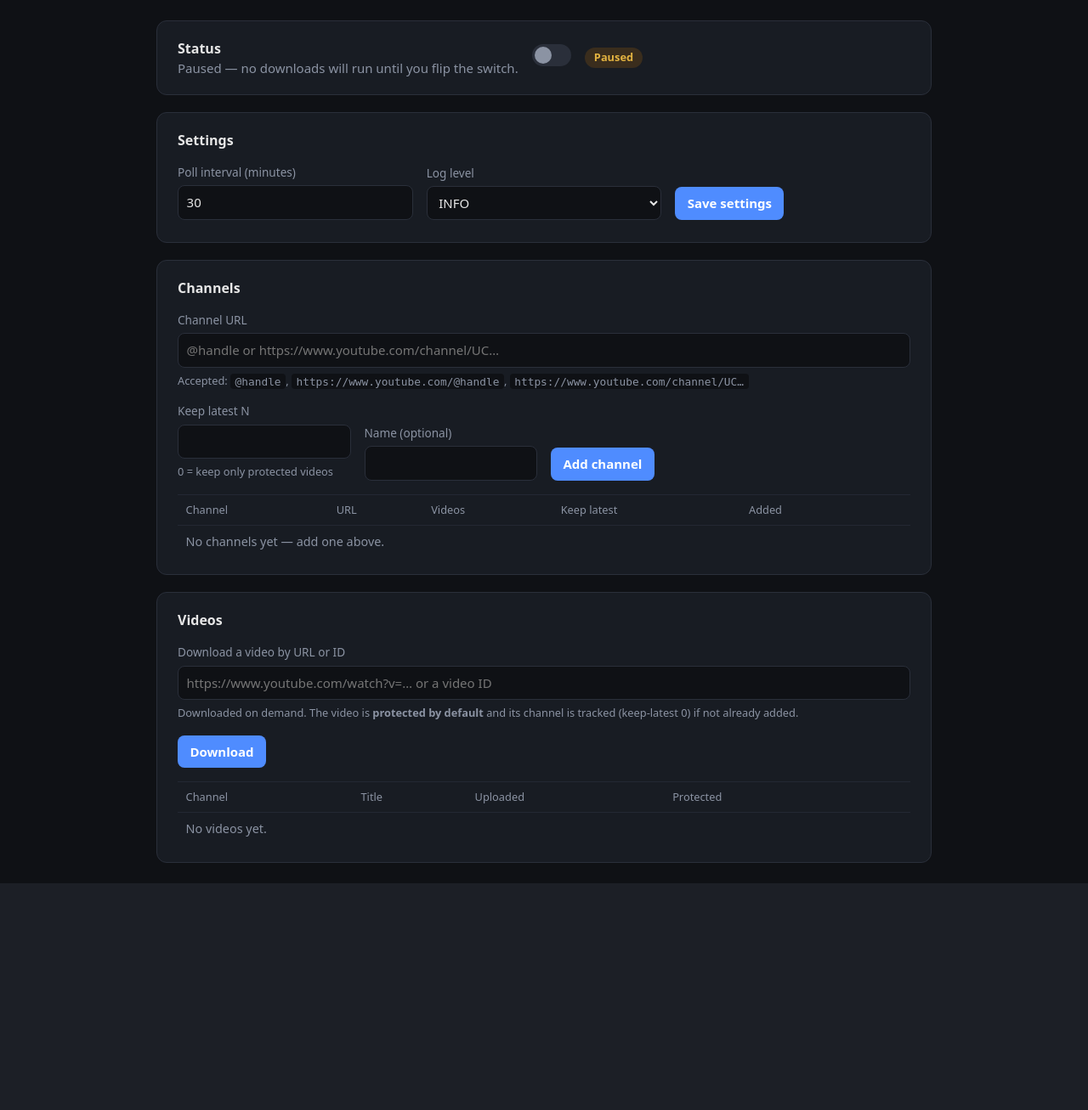
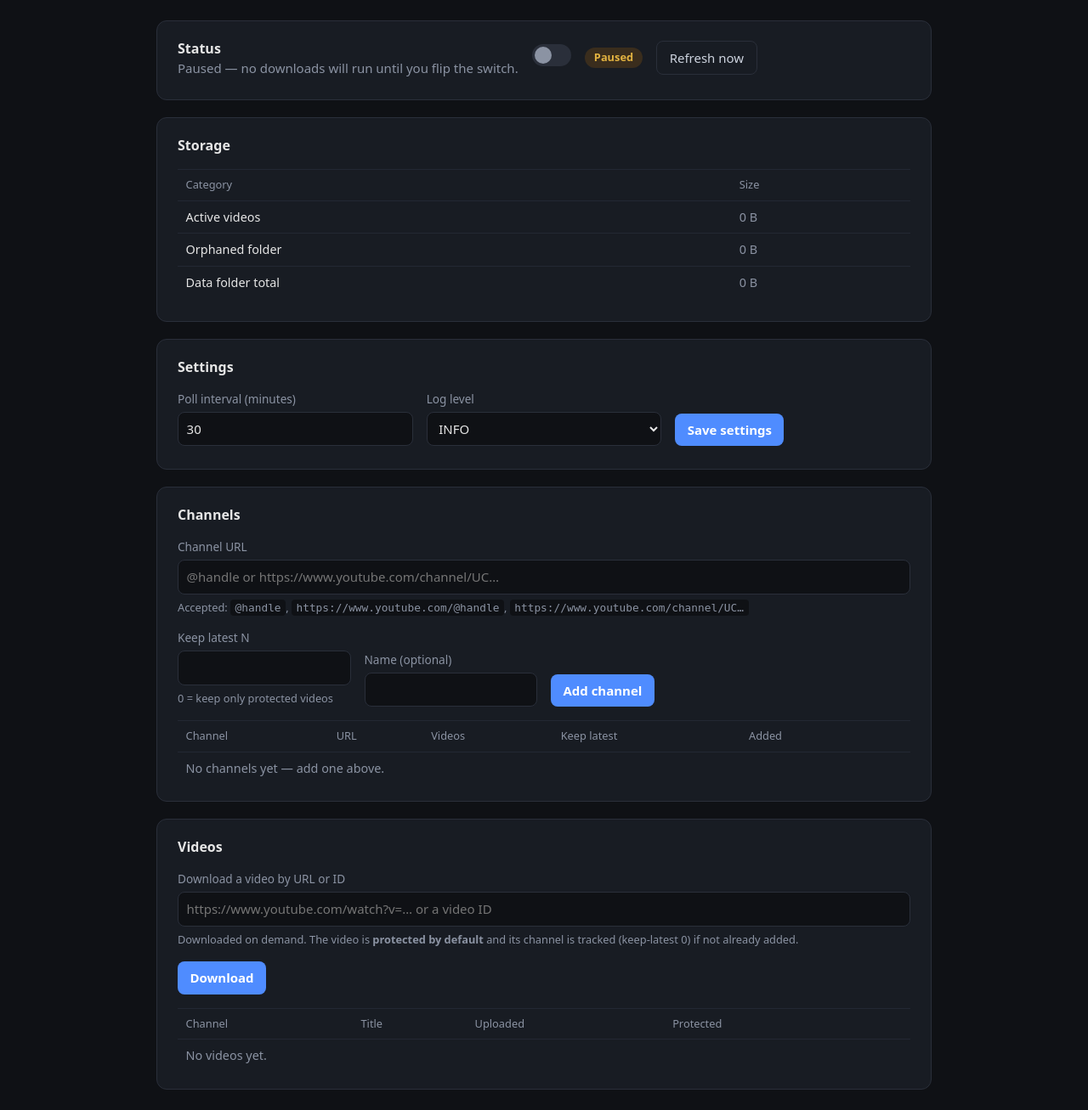
Before and after one commit to xelprep/online-video-archiver, a Flask app: page / in a window 1280 px wide. Shown: the part 74-1381 px from the top of the page at 85% size. Before the commit the page ends 1114 px from the top, so only its background shows below. Run offline with Flask 3, Linux system fonts and the light colour scheme; the visitor is signed in with stand-in values (Sample User, id 1); data that the repository does not hold is empty; parts of the project's set-up code (start-up, migrations or seed data) failed here and were passed over.

Commit message:
Harden downloads & UI: avc1-only, disk usage, manual refresh, MIT license
- Select H.264/AVC (avc1) only; drop hvc1 and never use VP9/AV1 for broad
  Apple TV compatibility
- Remux (no re-encode) into MP4 with +faststart so Apple TV can start
  playback immediately
- Refuse to start if WEB_PASSWORD is unset or a placeholder (change-me, etc.)
- Show data-volume disk usage in the UI (active videos, orphaned folder, free)
- Truncate filenames by bytes so names/paths never exceed filesystem limits
- Add a "Refresh now" button that runs an immediate sync on demand
- Add MIT LICENSE

```diff
--- a/app/main.py
+++ b/app/main.py
@@ -27,6 +27,10 @@ LOG_LEVEL_DEFAULT = os.getenv("LOG_LEVEL", "INFO").upper()
 PAUSE_POLL_SECONDS = 30
 # Web UI password (B3/C7). Required: the app refuses to start without it.
 WEB_PASSWORD = os.getenv("WEB_PASSWORD", "")
+# Placeholder/example passwords that must never be used in production. If the
+# configured password is one of these, refuse to start — we don't want an
+# easily-guessed interface left exposed (C7 hardening).
+PLACEHOLDER_PASSWORDS = {"change-me", "changeme", "password", "123456"}
 # Login throttling (in-memory; resets on restart).
 LOGIN_MAX_FAILURES = 5
 LOGIN_LOCKOUT_SECONDS = 60
@@ -174,6 +178,21 @@ def now_iso():
     return datetime.now(TZ).isoformat()
 
 
+def dir_size(path):
+    # Total size in bytes of all regular files under `path` (recursive).
+    p = Path(path)
+    if not p.exists():
+        return 0
+    total = 0
+    for f in p.rglob("*"):
+        try:
+            if f.is_file():
+                total += f.stat().st_size
+        except OSError:
+            pass
+    return total
+
+
 # ---------------------------------------------------------------------------
 # Web UI (Phase 2): auth, CSRF, settings & channels APIs
 # ---------------------------------------------------------------------------
@@ -258,12 +277,30 @@ def parse_latest_n(value):
     return n if n >= 0 else None
 
 
-def safe_filename(value, max_len=180):
+def safe_filename(value, max_bytes=180):
+    # Sanitize a string for use as a single filesystem path component.
+    # Truncation is by UTF-8 *bytes* (not characters) so a non-ASCII title can
+    # never push a component past the 255-byte per-name limit (APFS/ext4).
     value = value.replace("/", "-").replace("\\", "-")
     value = re.sub(r'[<>:"|?*\x00-\x1f]', "_", value)
     value = re.sub(r"\s+", " ", value).strip().rstrip(".")
     value = re.sub(r"[. ]+$", "", value)
-    return value[:max_len] or "untitled"
+    encoded = value.encode("utf-8")
+    if len(encoded) > max_bytes:
+        value = encoded[:max_bytes].decode("utf-8", "ignore").rstrip(". ")
+    return value or "untitled"
+
+
+def title_budget(channel_dir, upload_date, video_id):
+    # How many UTF-8 bytes the title may use so that (a) the filename
+    # {upload_date}-{title}-{video_id}.mp4 stays within the 255-byte per-name
+    # limit and (b) the full path stays within PATH_MAX (4096 bytes).
+    ud = len(upload_date.encode("utf-8"))
+    vid = len(video_id.encode("utf-8"))
+    dirb = len(str(channel_dir).encode("utf-8"))
+    by_name = 255 - ud - vid - 6          # ud + 1 + title + 1 + vid + 4
+    by_path = 4096 - dirb - ud - vid - 7  # dir + 1 + ud + 1 + title + 1 + vid + 4
+    return max(1, min(180, by_name, by_path))
 
 
 def output_template():
@@ -274,15 +311,15 @@ def output_template():
 
 
 def ydl_opts(download=False, outtmpl=None):
-    # Apple-TV-friendly selection: never exceed 1080p and prefer H.264/AVC
-    # over HEVC. The height constraint is applied to the source video stream,
-    # so yt-dlp never downloads 4K/1440p merely to discard or transcode it.
-    # Separate video/audio streams are muxed into MP4 by FFmpeg without re-encoding.
+    # Apple-TV-friendly selection: H.264/AVC (avc1) only, never exceeding 1080p.
+    # HEVC (hvc1) and VP9/AV1 are deliberately excluded — older Apple TV models
+    # do not decode VP9, and the goal is broad compatibility, not max quality.
+    # The height constraint is applied to the source video stream, so yt-dlp
+    # never downloads 4K/1440p merely to discard or transcode it. Separate
+    # video/audio streams are muxed into MP4 by FFmpeg without re-encoding.
     fmt = (
         "(bv*[height<=1080][ext=mp4][vcodec^=avc1]+ba[ext=m4a][acodec^=mp4a])"
-        "/(bv*[height<=1080][ext=mp4][vcodec^=hvc1]+ba[ext=m4a][acodec^=mp4a])"
         "/(b[height<=1080][ext=mp4][vcodec^=avc1][acodec^=mp4a])"
-        "/(b[height<=1080][ext=mp4][vcodec^=hvc1][acodec^=mp4a])"
     )
     opts = {
         "quiet": not download,
@@ -308,8 +345,12 @@ def ydl_opts(download=False, outtmpl=None):
         "concurrent_fragment_downloads": 4,
         "socket_timeout": 30,
         "check_formats": True,
+        # Remux (never re-encode) into MP4. -movflags +faststart moves the moov
+        # atom to the front of the file so Apple TV can begin playback without
+        # first downloading the whole file. No codec args => streams are copied.
         "postprocessors": [
-            {"key": "FFmpegVideoRemuxer", "preferedformat": "mp4"}
+            {"key": "FFmpegVideoRemuxer", "preferedformat": "mp4",
+             "additional_args": ["-movflags", "+faststart"]}
         ],
     }
     return opts
@@ -401,13 +442,18 @@ def download_video(channel_url, video_id, info=None):
         raise RuntimeError(f"Could not extract metadata for {video_id}")
 
     uploader = safe_filename(info.get("channel") or info.get("uploader") or "UnknownChannel")
-    title = safe_filename(info.get("title") or video_id)
     upload_date = info.get("upload_date") or "unknown-date"
     # Videos live in a per-channel subfolder; the channel name is not part of
     # the file name itself. The video ID is part of the name so two videos can
     # never collide.
     channel_dir = VIDEO_DIR / uploader
     channel_dir.mkdir(parents=True, exist_ok=True)
+    # Truncate the title to a byte budget so the filename and full path stay
+    # within filesystem limits even for very long / non-ASCII titles.
+    title = safe_filename(
+        info.get("title") or video_id,
+        max_bytes=title_budget(channel_dir, upload_date, video_id),
+    )
     final_name = f"{upload_date}-{title}-{video_id}.mp4"
     final_path = channel_dir / final_name
 
@@ -418,7 +464,6 @@ def download_video(channel_url, video_id, info=None):
     tmp_template = str(channel_dir / f".{upload_date}-{title}-{video_id}.%(ext)s")
     opts = ydl_opts(download=True, outtmpl=tmp_template)
     opts["extract_flat"] = False
-    opts["postprocessors"] = [{"key": "FFmpegVideoRemuxer", "preferedformat": "mp4"}]
     try:
         with YoutubeDL(opts) as ydl:
             ydl.download([video_url])
@@ -512,6 +557,18 @@ def sync_channel(channel_url, latest_n):
     enforce_retention(channel_url, latest_n)
 
 
+def _sync_channels():
+    # Shared body of a sync cycle: process every channel with N>0.
+    for ch in load_channels():
+        if ch["latest_n"] <= 0:
+            # C8: channels with N=0 are skipped during the scheduled poll.
+            continue
+        try:
+            sync_channel(ch["url"], ch["latest_n"])
+        except Exception:
+            log.exception("Channel sync failed: %s", ch["url"])
+
+
 def sync_all():
     if is_paused():
         log.info("Archiver is paused; skipping sync")
@@ -520,16 +577,18 @@ def sync_all():
         log.info("Sync already running; skipping overlapping cycle")
         return
     try:
-        for ch in load_channels():
-            if ch["latest_n"] <= 0:
-                # C8: channels with N=0 are skipped during the scheduled poll.
-                continue
-            try:
-                sync_channel(ch["url"], ch["latest_n"])
-            except Exception:
-                log.exception("Channel sync failed: %s", ch["url"])
+        _sync_channels()
     finally:
         lock.release()
+
+
+def sync_all_blocking():
+    # Manual "refresh now": wait for the lock (instead of skipping) so the
+    # requested cycle always runs to completion, even if the worker is busy.
+    if is_paused():
+        return
+    with lock:
+        _sync_channels()
 
 
 def worker():
@@ -561,6 +620,37 @@ def worker():
 # fine — a completed download is persisted in the DB and on disk).
 download_tasks = {}
 download_tasks_lock = threading.Lock()
+
+# In-flight state for the manual "refresh now" action (lost on restart, which is
+# fine — it only reflects the in-flight manual sync, not persisted state).
+refresh_state = {"running": False, "last": None, "error": None}
+refresh_state_lock = threading.Lock()
+
+
+def trigger_refresh():
+    # Kick off an immediate sync cycle in the background. Returns False if a
+    # manual refresh is already in flight. sync_all() itself skips (non-blocking
+    # lock) if the scheduled worker is mid-sync, so cycles never overlap.
+    with refresh_state_lock:
+        if refresh_state["running"]:
+            return False
+        refresh_state["running"] = True
+        refresh_state["error"] = None
+
+    def run():
+        try:
+            sync_all_blocking()
+        except Exception as exc:
+            log.exception("Manual refresh failed")
+            with refresh_state_lock:
+                refresh_state["error"] = str(exc)
+        finally:
+            with refresh_state_lock:
+                refresh_state["running"] = False
+                refresh_state["last"] = now_iso()
+
+    threading.Thread(target=run, daemon=True, name="manual-refresh").start()
+    return True
 
 
 def extract_video_id(url_or_id):
@@ -713,6 +803,29 @@ def logout():
 @require_auth
 def api_get_settings():
     return jsonify(get_settings())
+
+
+@app.get("/api/disk")
+@require_auth
+def api_disk():
+    # Disk usage of the data volume, broken out so the UI can show how much
+    # space active videos vs. the orphaned folder consume, plus free space.
+    try:
+        fs = shutil.disk_usage(DATA_DIR)
+        fs_total, fs_used, fs_free = fs.total, fs.used, fs.free
+    except OSError:
+        fs_total = fs_used = fs_free = None
+    videos_total = dir_size(VIDEO_DIR)
+    orphaned = dir_size(VIDEO_DIR / "orphaned")
+    return jsonify({
+        "data_total": dir_size(DATA_DIR),
+        "videos_total": videos_total,
+        "videos_active": max(0, videos_total - orphaned),
+        "orphaned": orphaned,
+        "fs_total": fs_total,
+        "fs_used": fs_used,
+        "fs_free": fs_free,
+    })
 
 
 @app.put("/api/settings")
@@ -937,11 +1050,38 @@ def api_download_status(task_id):
     return jsonify(task)
 
 
+@app.post("/api/refresh")
+@require_auth
+@require_csrf
+def api_refresh():
+    # Manually trigger an immediate sync cycle (the "Refresh now" button).
+    # Respects the pause flag — if paused, nothing downloads.
+    if is_paused():
+        return jsonify({"error": "Archiver is paused — turn on the running switch first."}), 409
+    if not trigger_refresh():
+        return jsonify({"status": "already_running"}), 202
+    return jsonify({"status": "started"}), 202
+
+
+@app.get("/api/refresh")
+@require_auth
+def api_refresh_status():
+    with refresh_state_lock:
+        return jsonify(dict(refresh_state))
+
+
 if __name__ == "__main__":
     if not WEB_PASSWORD:
         log.critical(
             "WEB_PASSWORD is not set. The web UI password is required — set the "
             "WEB_PASSWORD environment variable (e.g. in docker-compose.yml) and restart."
+        )
+        sys.exit(1)
+    if WEB_PASSWORD in PLACEHOLDER_PASSWORDS:
+        log.critical(
+            "WEB_PASSWORD is set to a placeholder value (%r). Choose a strong, "
+            "non-obvious password — the app refuses to start with the example "
+            "password from the docs.", WEB_PASSWORD,
         )
         sys.exit(1)
     init_db()
--- a/app/templates/index.html
+++ b/app/templates/index.html
@@ -79,7 +79,18 @@
         <span class="slider"></span>
       </label>
       <span id="paused-label" class="pill paused">…</span>
+      <button id="refresh-btn" class="ghost" title="Check all channels for new videos right now">Refresh now</button>
     </div>
+    <p class="hint" id="refresh-msg"></p>
+  </section>
+
+  <section class="card">
+    <h2>Storage</h2>
+    <table>
+      <thead><tr><th>Category</th><th>Size</th></tr></thead>
+      <tbody id="disk-body"></tbody>
+    </table>
+    <p class="hint" id="disk-hint"></p>
   </section>
 
   <section class="card">
@@ -186,6 +197,28 @@ function flash(id, text, ok = true) {
   el.className = "hint " + (ok ? "ok" : "err");
 }
 
+function fmtBytes(n) {
+  if (n === null || n === undefined) return "—";
+  const units = ["B", "KB", "MB", "GB", "TB", "PB"];
+  let i = 0, v = Number(n);
+  while (v >= 1024 && i < units.length - 1) { v /= 1024; i++; }
+  return v.toFixed(v >= 100 || i === 0 ? 0 : 1) + " " + units[i];
+}
+
+async function loadDisk() {
+  const d = await api("GET", "/api/disk");
+  const rows = [
+    ["Active videos", d.videos_active],
+    ["Orphaned folder", d.orphaned],
+    ["Data folder total", d.data_total],
+  ];
+  $("#disk-body").innerHTML = rows.map(([label, val]) =>
+    "<tr><td>" + label + "</td><td class='dim'>" + fmtBytes(val) + "</td></tr>").join("");
+  $("#disk-hint").textContent = (d.fs_free !== null && d.fs_free !== undefined)
+    ? "Volume: " + fmtBytes(d.fs_free) + " free of " + fmtBytes(d.fs_total)
+    : "";
+}
+
 function renderStatus(s) {
   $("#status-text").textContent = s.paused
     ? "Paused — no downloads will run until you flip the switch."
@@ -270,6 +303,39 @@ $("#paused-toggle").onchange = async (e) => {
     flash("settings-msg", err.message, false);
   }
 };
+
+async function doRefresh() {
+  const btn = $("#refresh-btn");
+  btn.disabled = true;
+  flash("refresh-msg", "Refreshing — checking all channels for new videos…");
+  try {
+    const r = await api("POST", "/api/refresh");
+    if (r.status === "already_running") {
+      flash("refresh-msg", "A refresh is already in progress…");
+    }
+    await pollRefresh();
+  } catch (err) {
+    flash("refresh-msg", err.message, false);
+  } finally {
+    btn.disabled = false;
+  }
+}
+
+async function pollRefresh() {
+  for (;;) {
+    const s = await api("GET", "/api/refresh");
+    if (!s.running) {
+      if (s.error) flash("refresh-msg", "Refresh failed: " + s.error, false);
+      else flash("refresh-msg", "Refresh complete.");
+      loadVideos();
+      loadDisk();
+      return;
+    }
+    await new Promise((r) => setTimeout(r, 3000));
+  }
+}
+
+$("#refresh-btn").onclick = doRefresh;
 
 $("#settings-form").onsubmit = async (e) => {
   e.preventDefault();
@@ -386,6 +452,7 @@ $("#add-video").onsubmit = async (e) => {
     await loadSettings();
     await loadChannels();
     await loadVideos();
+    await loadDisk();
   } catch (e) {
     document.body.innerHTML = "<p style='padding:2rem'>" + esc(e.message) + "</p>";
   }
--- a/docker-compose.yml
+++ b/docker-compose.yml
@@ -4,7 +4,8 @@ services:
     container_name: online-video-archiver
     restart: unless-stopped
     environment:
-      # Required: password for the web UI. The app refuses to start without it.
+      # Required: password for the web UI. The app refuses to start if this is
+      # unset or left as a placeholder (e.g. "change-me"). Set a strong value.
       WEB_PASSWORD: "change-me"
       # Initial defaults only; runtime settings live in the SQLite settings table.
       POLL_MINUTES: "30"
```
Also changed, not shown: README.md, 1 other file.
